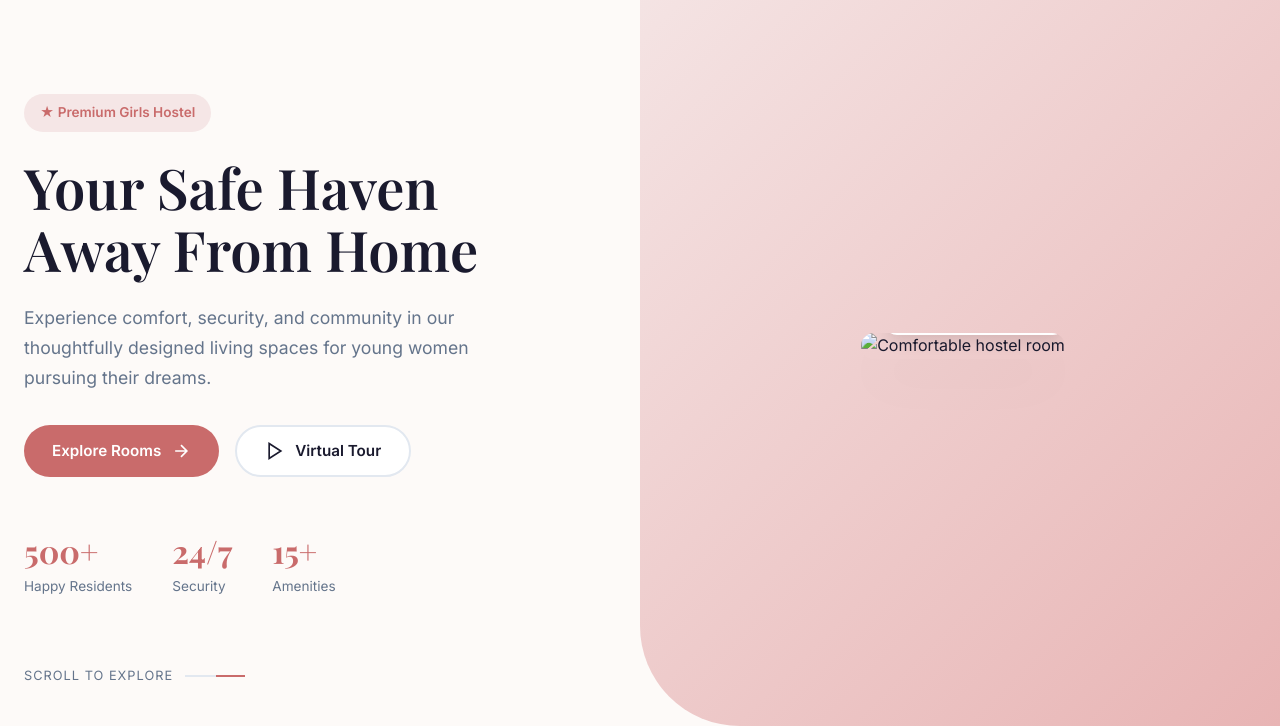
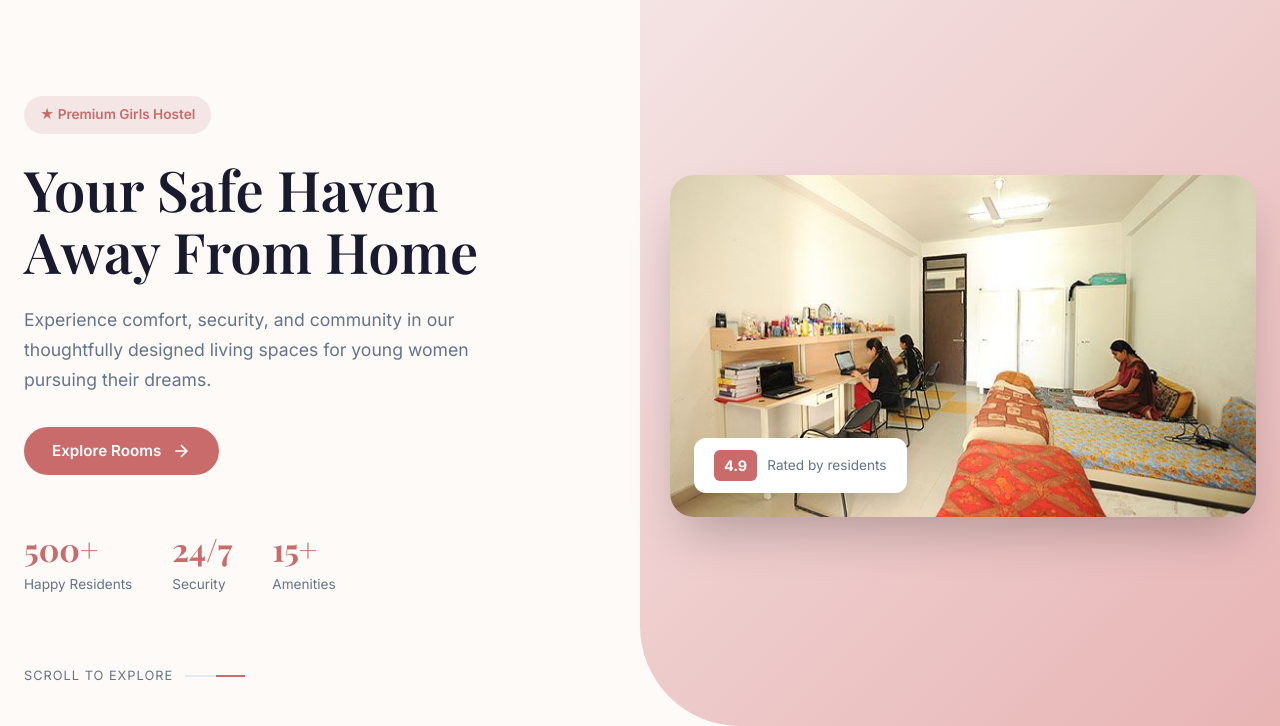
Before and after one commit to Kiruthick-07/Mangai_Girls_Hostel_Portfolio, a plain HTML site: page index.html in a window 1280 px wide. Shown: the part 74-800 px from the top of the page. Drawn offline with nearby package versions, Linux system fonts and the light colour scheme.

Commit message:
Asset added

```diff
--- a/index.html
+++ b/index.html
@@ -66,12 +66,6 @@
                         <path d="M5 12h14M12 5l7 7-7 7" />
                     </svg>
                 </button>
-                <button class="btn btn-secondary">
-                    <svg width="20" height="20" viewBox="0 0 24 24" fill="none" stroke="currentColor" stroke-width="2">
-                        <polygon points="5 3 19 12 5 21 5 3" />
-                    </svg>
-                    <span>Virtual Tour</span>
-                </button>
             </div>
             <div class="hero-stats">
                 <div class="stat">
@@ -90,7 +84,7 @@
         </div>
         <div class="hero-image">
             <div class="hero-image-wrapper">
-                <img src="/placeholder.svg?height=600&width=500" alt="Comfortable hostel room">
+                <img src="Assets/hero_img1.jpg" alt="Comfortable hostel room">
                 <div class="hero-image-badge">
                     <span class="badge-rating">4.9</span>
                     <span class="badge-text">Rated by residents</span>
```
Also changed, not shown: Assets/hero_img1.jpg (added).
